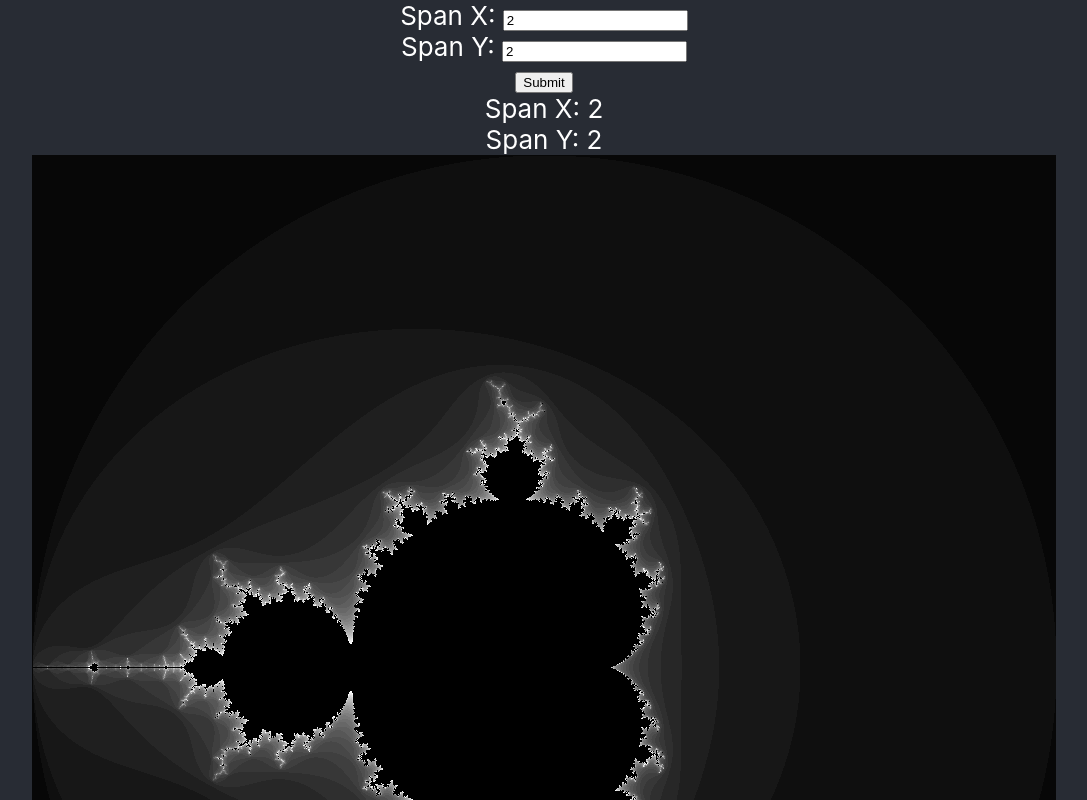
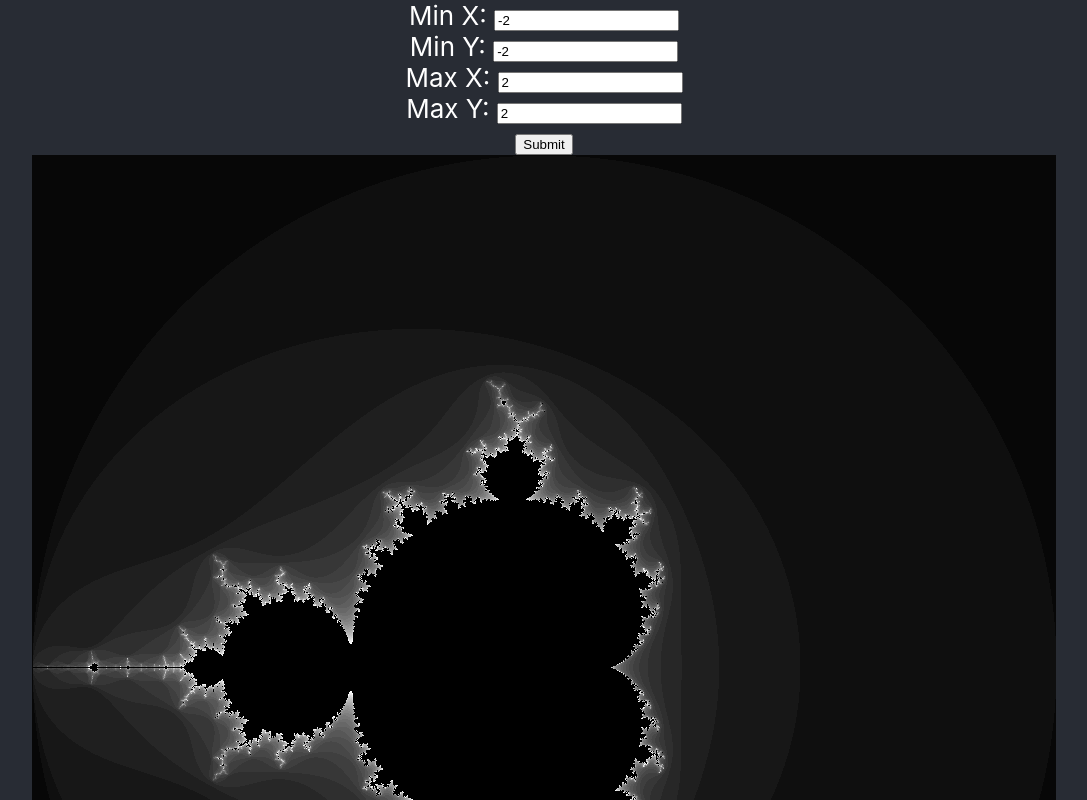
Before and after one commit to LexouDuck/webpack-react-test, a React (Create React App) app: page / in a window 1280 px wide. Shown: the top 800 px of the page, without its empty margins (96-1183 px from the left). Built offline with nearby package versions, Linux system fonts and the light colour scheme.

Commit message:
react is horrendous

```diff
--- a/src/App.tsx
+++ b/src/App.tsx
@@ -10,8 +10,10 @@ const App: React.FC = () =>
 		<div className="App">
 			<header className="App-header">
 				<FractalApp
-					span_x={2}
-					span_y={2}
+					min_x={-2}
+					min_y={-2}
+					max_x={2}
+					max_y={2}
 				/>
 			</header>
 		</div>
--- a/src/main.tsx
+++ b/src/main.tsx
@@ -1,20 +1,25 @@
 import React from "react";
 import ReactDOM from "react-dom";
-import {MandelbrotCanvas, Color} from './react-canvas';
-import {Complex, SplitComplex, DualNumber} from './algebra'
+import {Menu} from "./menu"
+import {MandelbrotCanvas, Color} from "./react-canvas";
+import {Complex, SplitComplex, DualNumber} from "./algebra"
 
 
 
-interface AppProps
+export interface AppProps
 {
-	span_x:number,
-	span_y:number,
+	min_x:number,
+	min_y:number,
+	max_x:number,
+	max_y:number,
 };
 
-interface AppState
+export interface AppState
 {
-	span_x:number,
-	span_y:number,
+	min_x:number,
+	min_y:number,
+	max_x:number,
+	max_y:number,
 };
 
 class FractalApp extends React.Component<AppProps, AppState>
@@ -24,52 +29,32 @@ class FractalApp extends React.Component<AppProps, AppState>
 		super(props, state);
 		this.state =
 		{
-			span_x: 2,
-			span_y: 2,
+			min_x: props.min_x,
+			min_y: props.min_y,
+			max_x: props.max_x,
+			max_y: props.max_y,
 		};
-		this.handleChange_X = this.handleChange_X.bind(this);
-		this.handleChange_Y = this.handleChange_Y.bind(this);
-		this.handleSubmit = this.handleSubmit.bind(this);
+
+		this.update = this.update.bind(this);
 	}
 
-	componentDidMount()
+	update(state:AppState)
 	{
-		this.render();
-	}
-
-	handleChange_X(event:React.ChangeEvent<HTMLInputElement>)
-	{
-		this.setState({span_x: Number(event.target.value)});
-	}
-	handleChange_Y(event:React.ChangeEvent<HTMLInputElement>)
-	{
-		this.setState({span_y: Number(event.target.value)});
-	}
-
-	handleSubmit(event:React.FormEvent<HTMLFormElement>)
-	{
-		event.preventDefault();
-		alert("Span X: " + this.state.span_x + "\nSpan Y: " + this.state.span_y);
-		this.render();
+		this.setState(state);
 	}
 
 	render()
 	{
 		return (
 			<div className="FractalApp">
-				<form onSubmit={this.handleSubmit}>
-					<label>
-						Span X:	<input type="number" value={this.state.span_x} onChange={this.handleChange_X} />	<br/>
-						Span Y:	<input type="number" value={this.state.span_y} onChange={this.handleChange_Y} />	<br/>
-					</label>
-					<input type="submit" value="Submit" />
-				</form>
-				Span X:	{this.state.span_x}	<br/>
-				Span Y:	{this.state.span_y}	<br/>
+				<Menu
+					default={this.state}
+					update={this.update}
+				/>
 				<MandelbrotCanvas
 					width={1024}
 					height={1024}
-					span={[new Complex(-this.state.span_x, -this.state.span_y), new Complex(this.state.span_x, this.state.span_y)]}
+					span={[new Complex(this.state.min_x, this.state.min_y), new Complex(this.state.max_x, this.state.max_y)]}
 				/>
 			</div>
 		);
--- /dev/null
+++ b/src/menu.tsx
@@ -0,0 +1,75 @@
+import React from "react";
+import ReactDOM from "react-dom";
+import {AppProps, AppState} from './main'
+
+
+
+interface MenuProps
+{
+	default:AppState,
+	update:(state:AppState)=>void
+}
+
+export class Menu extends React.Component<MenuProps, AppState>
+{
+	constructor(props:MenuProps, state:AppState)
+	{
+		super(props, state);
+		this.state =
+		{
+			min_x: props.default.min_x,
+			min_y: props.default.min_y,
+			max_x: props.default.max_x,
+			max_y: props.default.max_y,
+		};
+
+		this.handleChange_MinX = this.handleChange_MinX.bind(this);
+		this.handleChange_MinY = this.handleChange_MinY.bind(this);
+		this.handleChange_MaxX = this.handleChange_MaxX.bind(this);
+		this.handleChange_MaxY = this.handleChange_MaxY.bind(this);
+		this.handleSubmit = this.handleSubmit.bind(this);
+	}
+
+	componentDidUpdate()
+	{
+		this.render();
+	}
+
+	handleChange_MinX(event:React.ChangeEvent<HTMLInputElement>)
+	{
+		this.setState({min_x: Number(event.target.value)});
+	}
+	handleChange_MinY(event:React.ChangeEvent<HTMLInputElement>)
+	{
+		this.setState({min_y: Number(event.target.value)});
+	}
+	handleChange_MaxX(event:React.ChangeEvent<HTMLInputElement>)
+	{
+		this.setState({max_x: Number(event.target.value)});
+	}
+	handleChange_MaxY(event:React.ChangeEvent<HTMLInputElement>)
+	{
+		this.setState({max_y: Number(event.target.value)});
+	}
+
+	handleSubmit(event:React.FormEvent<HTMLFormElement>)
+	{
+		event.preventDefault();
+		this.props.update(this.state);
+	}
+
+	render()
+	{
+		return (
+			<form onSubmit={this.handleSubmit}>
+				<label>
+					Min X:	<input type="number" value={this.state.min_x} onChange={this.handleChange_MinX} />	<br/>
+					Min Y:	<input type="number" value={this.state.min_y} onChange={this.handleChange_MinY} />	<br/>
+					Max X:	<input type="number" value={this.state.max_x} onChange={this.handleChange_MaxX} />	<br/>
+					Max Y:	<input type="number" value={this.state.max_y} onChange={this.handleChange_MaxY} />	<br/>
+				</label>
+				<input type="submit" value="Submit" />
+			</form>
+		);
+	}
+}
```
Also changed, not shown: 1 other file (tests, documents, lock files or other folders).
